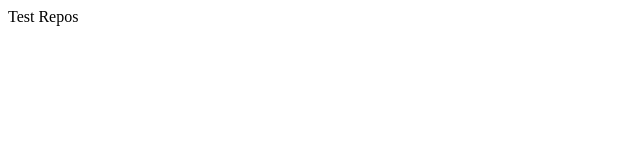
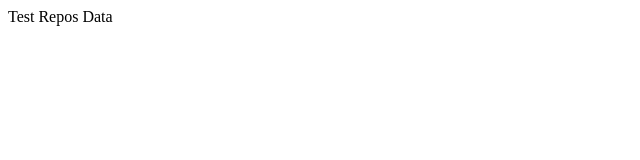
Before and after one commit to kasay-mdu11/TRaV-No.3, a plain HTML site: page index.html in a window 1280 px wide. Shown: the full height of the page, 0-640 px from the left. Drawn offline with Linux system fonts and the light colour scheme.

Commit message:
Check edit

```diff
--- a/index.html
+++ b/index.html
@@ -3,6 +3,6 @@
         <title>TraV No.3</title>
     </head>
     <body>
-        Test Repos
+        Test Repos Data
     </body>
 </html>
```
